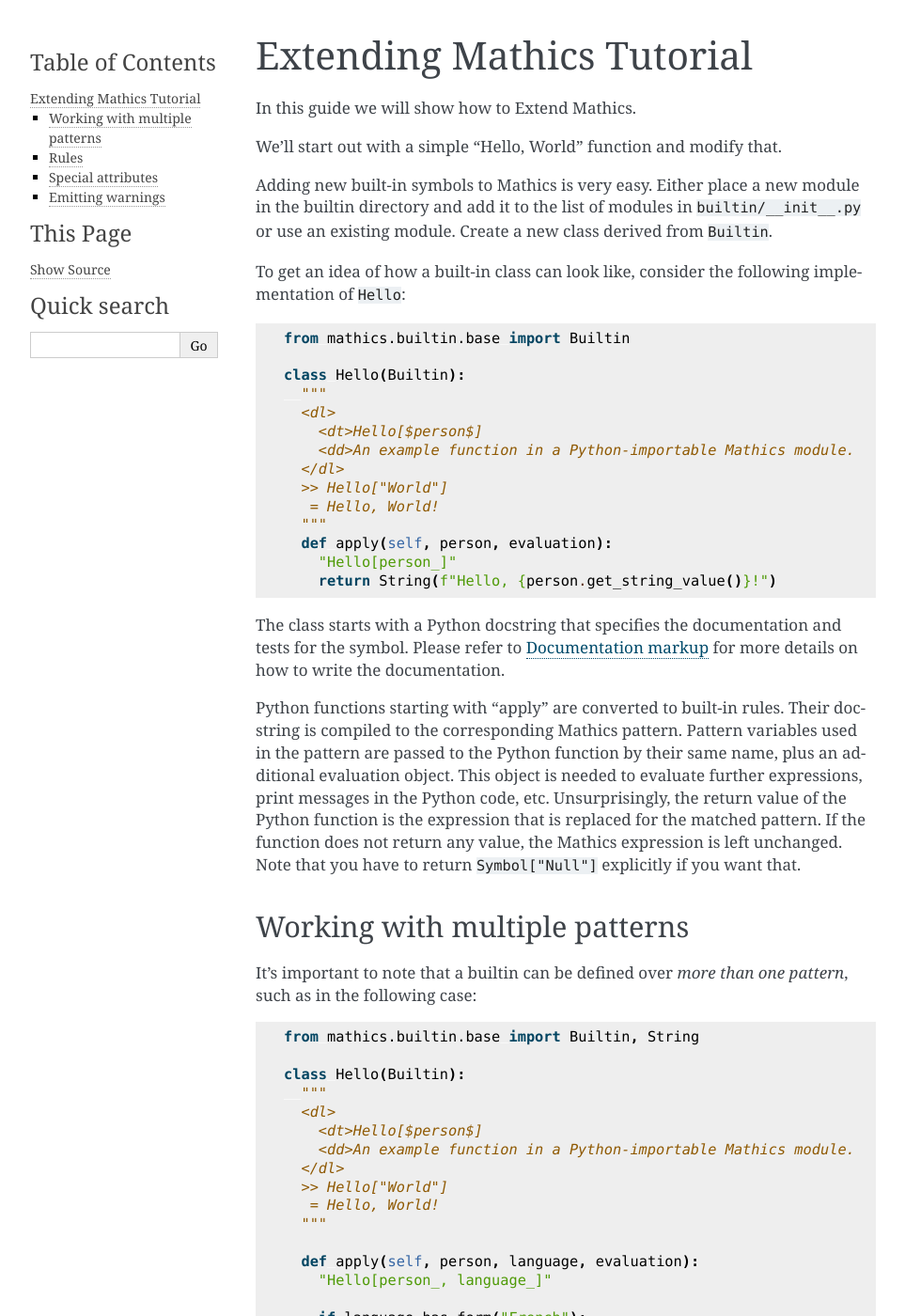
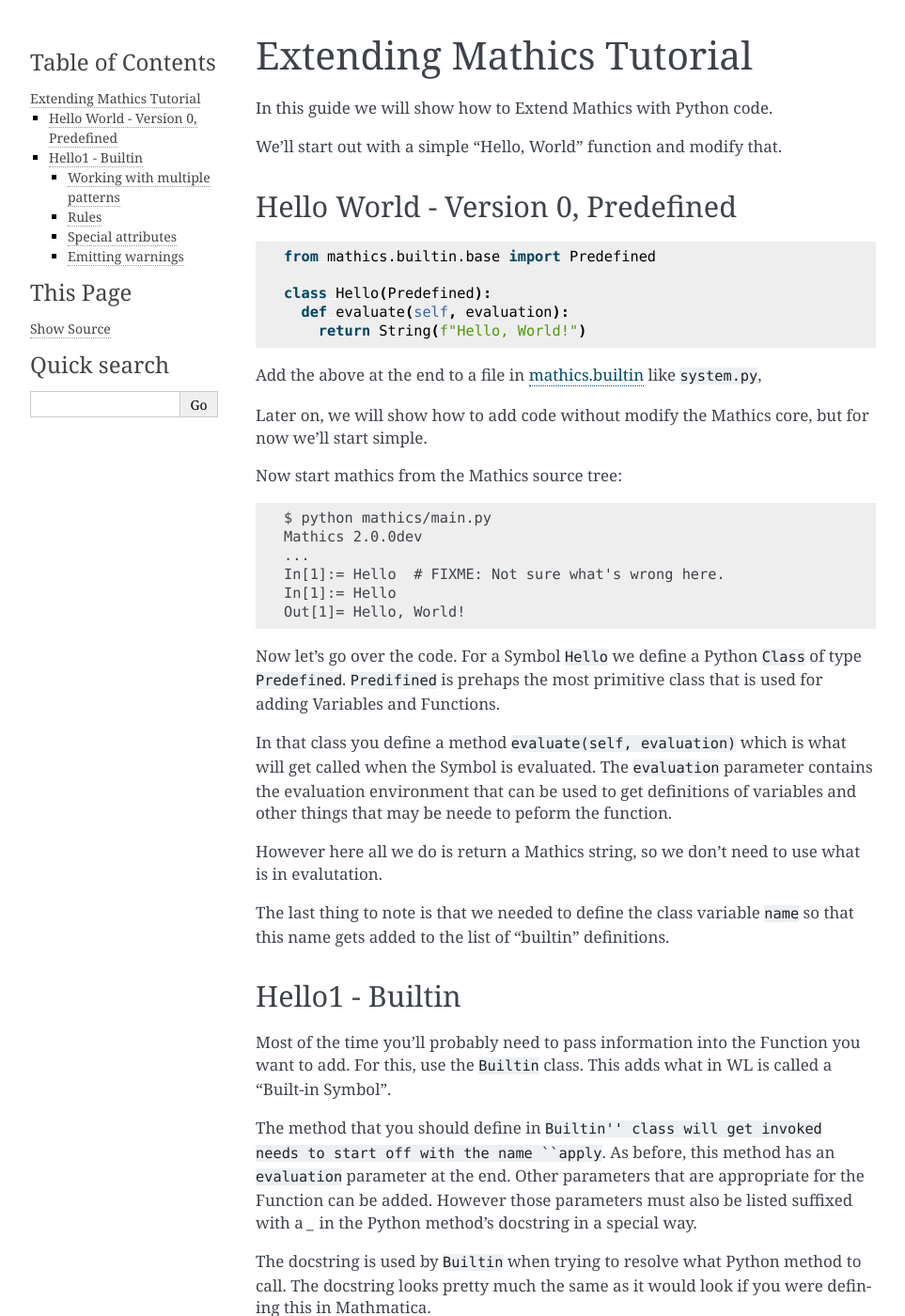
Before and after one commit to Mathics3/mathics-development-guide, a Sphinx documentation site: the page built from docs/developing-code/extending/tutorial.rst, in a window 1280 px wide and 1400 px high. Shown: the whole window at 94% size, without its empty margins (148-1111 px from the left). Built offline with Sphinx 7.4.7, drawn with Linux system fonts in a browser that asks for light colours; some of the changed text lies outside the part shown.

Commit message:
More tutorial

```diff
--- a/docs/developing-code/extending/tutorial.rst
+++ b/docs/developing-code/extending/tutorial.rst
@@ -10,34 +10,105 @@
 Extending Mathics Tutorial
 ==========================
 
-In this guide we will show how to Extend Mathics.
+In this guide we will show how to Extend Mathics with Python code.
 
 We'll start out with a simple "Hello, World" function and modify that.
 
-Adding new built-in symbols to Mathics is very easy. Either place a new module
-in the builtin directory and add it to the list of modules in
-``builtin/__init__.py`` or use an existing module. Create a new class derived
-from ``Builtin``.
+Hello World - Version 0, Predefined
+-----------------------------------
 
-To get an idea of how a built-in class can look like, consider the following
-implementation of ``Hello``:
+.. code-block:: python
+
+  from mathics.builtin.base import Predefined
+
+  class Hello(Predefined):
+    def evaluate(self, evaluation):
+      return String(f"Hello, World!")
+
+Add the above at the end to a file in `mathics.builtin
+<https://github.com/mathics/Mathics/tree/master/mathics/builtin.ast>`_
+like ``system.py``,
+
+Later on, we will show how to add code without modify the Mathics core, but
+for now we'll start simple.
+
+Now start mathics from the Mathics source tree:
+
+::
+
+   $ python mathics/main.py
+   Mathics 2.0.0dev
+   ...
+   In[1]:= Hello  # FIXME: Not sure what's wrong here.
+   In[1]:= Hello
+   Out[1]= Hello, World!
+
+
+Now let's go over the code. For a Symbol ``Hello`` we
+define a Python ``Class`` of type ``Predefined``. ``Predifined`` is prehaps the
+most primitive class that is used for adding Variables and Functions.
+
+In that class you define a method ``evaluate(self, evaluation)`` which
+is what will get called when the Symbol is evaluated. The
+``evaluation`` parameter contains the evaluation environment that can
+be used to get definitions of variables and other things that may be
+neede to peform the function.
+
+However here all we do is return a Mathics string, so we don't need to
+use what is in evalutation.
+
+The last thing to note is that we needed to define the class variable
+``name`` so that this name gets added to the list of "builtin" definitions.
+
+
+Hello1 - Builtin
+----------------
+
+Most of the time you'll probably need to pass information into the Function you
+want to add. For this, use the ``Builtin`` class. This adds what in WL is called
+a "Built-in Symbol".
+
+The method that you should define in ``Builtin'' class will get
+invoked needs to start off with the name ``apply``. As before, this
+method has an ``evaluation`` parameter at the end. Other parameters
+that are appropriate for the Function can be added. However those parameters
+must also be listed suffixed with a `_` in the Python method's docstring in a special way.
+
+The docstring is used by ``Builtin`` when trying to resolve what
+Python method to call. The docstring looks pretty much the same as it
+would look if you were defining this in Mathmatica.
+
+For example, let's add a string parameter. In Mathics the function might look like this
+
+
+.. code-block:: mathematica
+
+
+  Hello[s_String] := Print["Hello, " <> s <> "!"]
+
+In Python then the apply method looks like this:
+
+.. code-block:: python
+
+  def apply(s, evaluation):
+    "Hello[s_String]"
+        return f"Hello, {String(s)}!"
+
+Here is the complete code:
 
 .. code-block:: python
 
   from mathics.builtin.base import Builtin
 
-  class Hello(Builtin):
-    """
-    <dl>
-      <dt>Hello[$person$]
-      <dd>An example function in a Python-importable Mathics module.
-    </dl>
-    >> Hello["World"]
-     = Hello, World!
-    """
-    def apply(self, person, evaluation):
-      "Hello[person_]"
-      return String(f"Hello, {person.get_string_value()}!")
+  class Hello1(Builtin):
+    name = "Hello1"
+    def apply(s, evaluation):
+      "Hello1[s_String]"
+          return f"Hello, {String(s)}!"
+
+To be continued....
+
+
 
 The class starts with a Python docstring that specifies the
 documentation and tests for the symbol.  Please refer to
```
